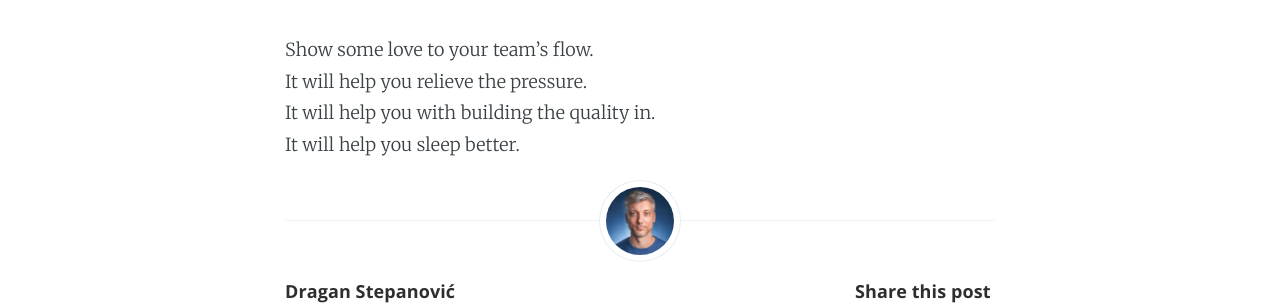
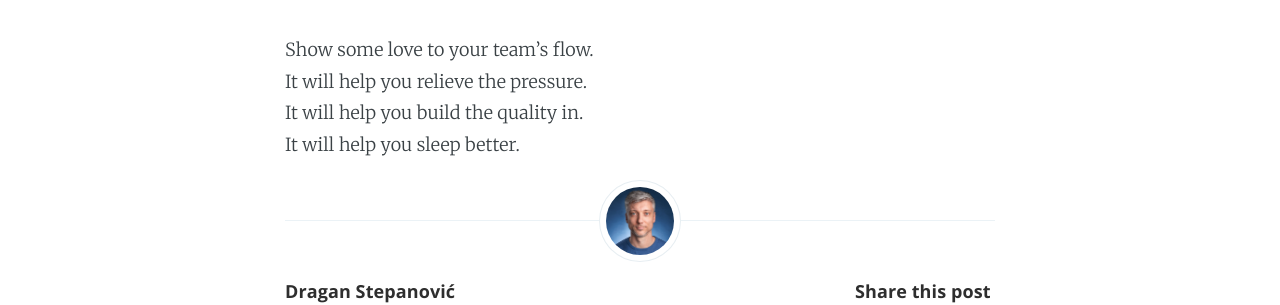
Before and after one commit to dragan-stepanovic/dragan-stepanovic.github.io, a Jekyll site: the page built from _posts/2020-08-20-prs-and-high-wip-limit.md, in a window 1280 px wide. Shown: the part 771-1076 px from the top of the page. Built offline with Jekyll 4.4.1, drawn with Linux system fonts in a browser that asks for light colours; our own code applies the rules of GitHub Pages for plain Markdown files; comment, search, counter and statistics services are not loaded.

Commit message:
Update 2020-08-20-prs-and-high-wip-limit.md

```diff
--- a/_posts/2020-08-20-prs-and-high-wip-limit.md
+++ b/_posts/2020-08-20-prs-and-high-wip-limit.md
@@ -19,5 +19,5 @@ Don't even get me started on quality (theather) you get because of it.
 
 Show some love to your team's flow.
 It will help you relieve the pressure.
-It will help you with building the quality in.
+It will help you build the quality in.
 It will help you sleep better.
```
